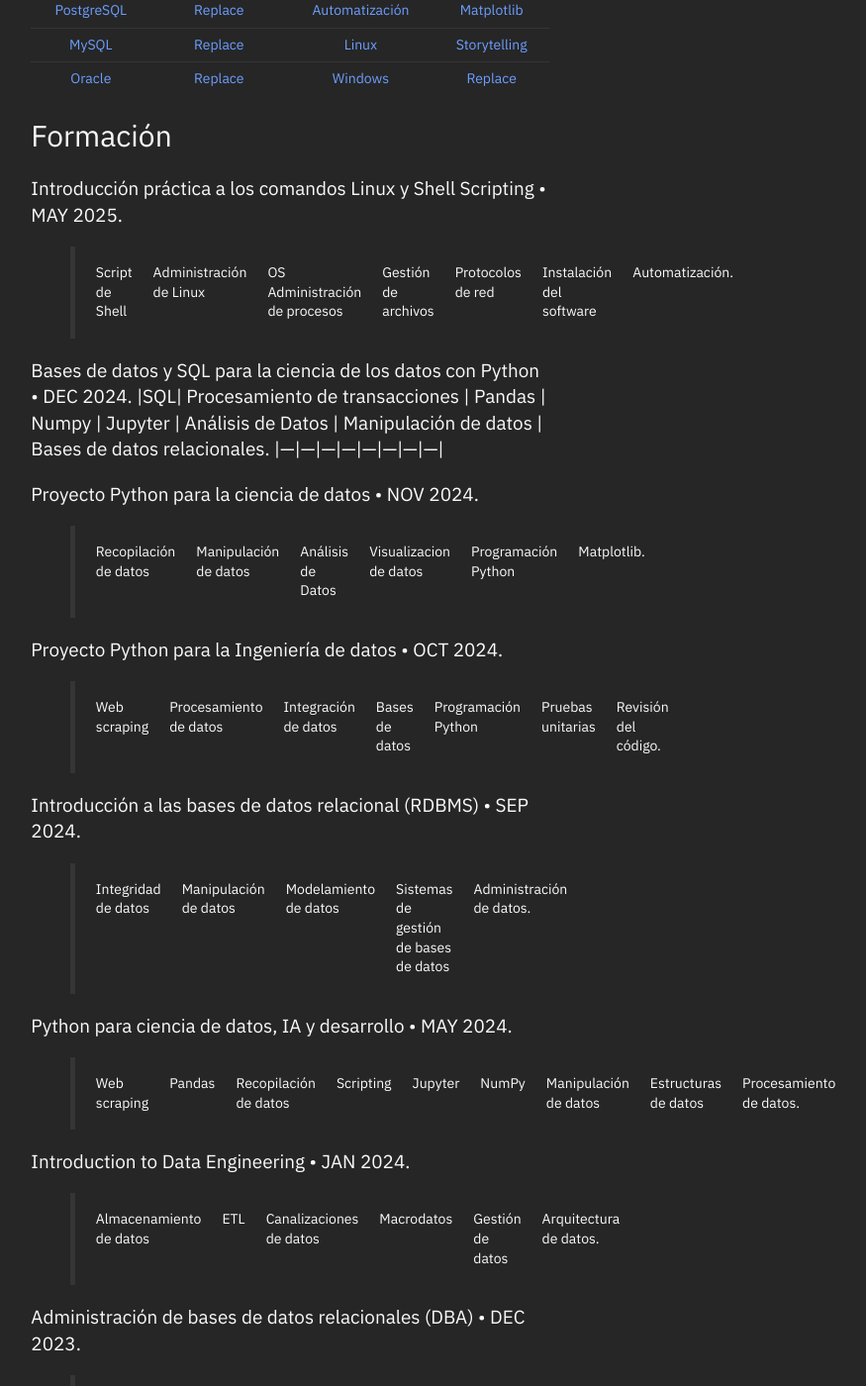
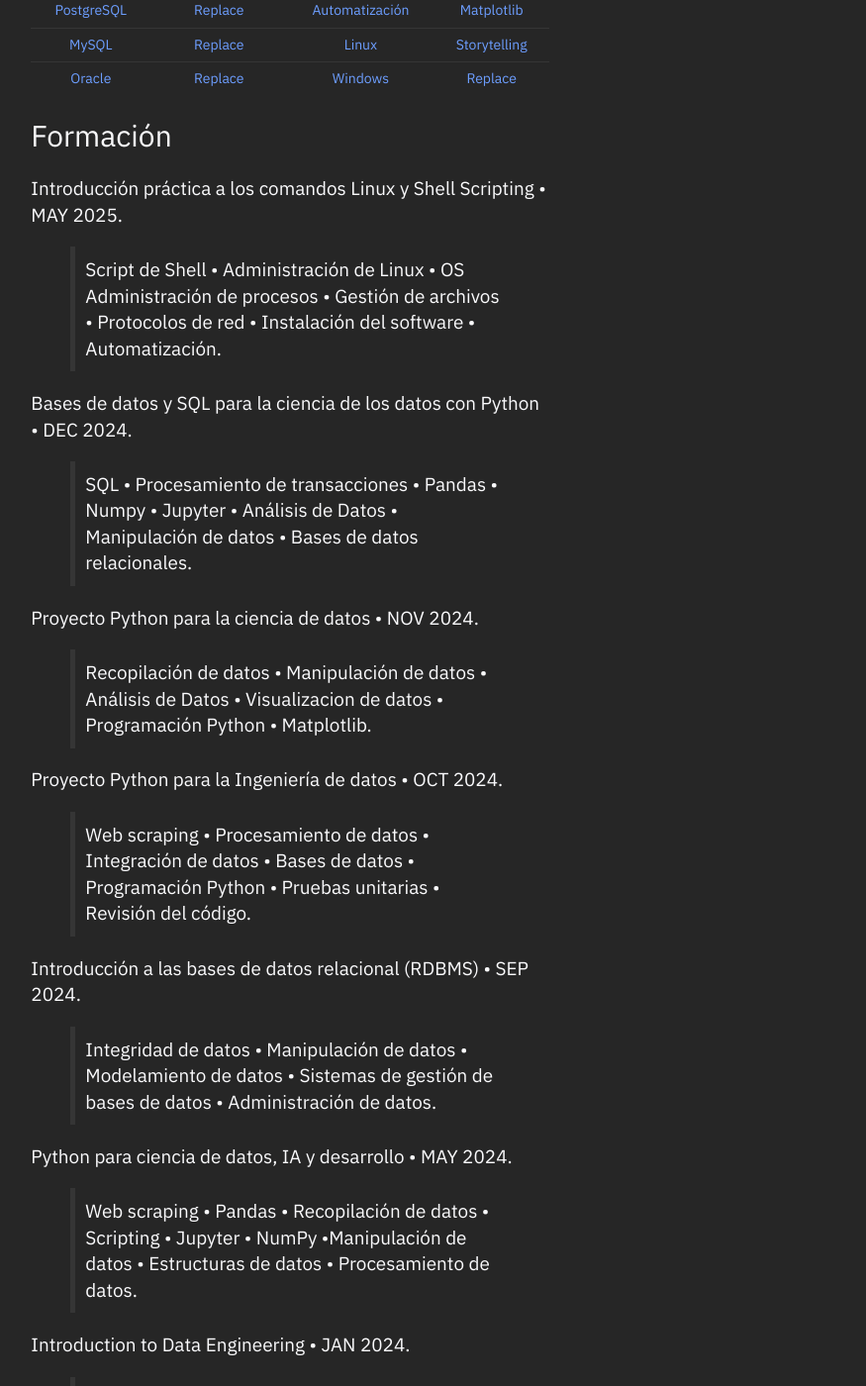
Before and after one commit to batistayureiba/batistayureiba.github.io, a Jekyll site: the page built from _posts/2025-05-24-about.md, in a window 1280 px wide and 1400 px high, scrolled down 2453 px. Shown: the whole window at 99% size, without its empty margins (347-1222 px from the left). Built offline with Jekyll 4.4.1, drawn with Linux system fonts in a browser that asks for light colours; some of the changed text lies outside the part shown.

Commit message:
Update 2025-05-24-about.md

```diff
--- a/_posts/2025-05-24-about.md
+++ b/_posts/2025-05-24-about.md
@@ -43,43 +43,42 @@ Esta labor, complementada por mi experiencia con diversos ERP, tecnologías e in
 ### Formación
 
 Introducción práctica a los comandos Linux y Shell Scripting • MAY 2025.
-> Script de Shell | Administración de Linux | OS Administración de procesos |  Gestión de archivos | Protocolos de red | Instalación del software | Automatización.
+> Script de Shell • Administración de Linux • OS Administración de procesos •  Gestión de archivos • Protocolos de red • Instalación del software • Automatización.
 
 Bases de datos y SQL para la ciencia de los datos con Python • DEC 2024.
-|SQL| Procesamiento de transacciones | Pandas | Numpy | Jupyter | Análisis de Datos | Manipulación de datos | Bases de datos relacionales.
-|---|---|---|---|---|---|---|---|
+> SQL • Procesamiento de transacciones • Pandas • Numpy • Jupyter • Análisis de Datos • Manipulación de datos • Bases de datos relacionales.
 
 
 Proyecto Python para la ciencia de datos • NOV 2024.
-> Recopilación de datos | Manipulación de datos | Análisis de Datos | Visualizacion de datos | Programación Python | Matplotlib.
+> Recopilación de datos • Manipulación de datos • Análisis de Datos • Visualizacion de datos • Programación Python • Matplotlib.
 
 Proyecto Python para la Ingeniería de datos • OCT 2024.
-> Web scraping | Procesamiento de datos | Integración de datos | Bases de datos | Programación Python | Pruebas unitarias | Revisión del código.
+> Web scraping • Procesamiento de datos • Integración de datos • Bases de datos • Programación Python • Pruebas unitarias • Revisión del código.
 
 Introducción a las bases de datos relacional (RDBMS) • SEP 2024.
-> Integridad de datos | Manipulación de datos | Modelamiento de datos | Sistemas de gestión de bases de datos | Administración de datos.
+> Integridad de datos • Manipulación de datos • Modelamiento de datos • Sistemas de gestión de bases de datos • Administración de datos.
 
 Python para ciencia de datos, IA y desarrollo • MAY 2024.
-> Web scraping | Pandas | Recopilación de datos | Scripting | Jupyter | NumPy |Manipulación de datos | Estructuras de datos | Procesamiento de datos.
+> Web scraping • Pandas • Recopilación de datos • Scripting • Jupyter • NumPy •Manipulación de datos • Estructuras de datos • Procesamiento de datos.
 
 Introduction to Data Engineering • JAN 2024.
-> Almacenamiento de datos | ETL | Canalizaciones de datos | Macrodatos | Gestión de datos | Arquitectura de datos.
+> Almacenamiento de datos • ETL • Canalizaciones de datos • Macrodatos • Gestión de datos • Arquitectura de datos.
 
 Administración de bases de datos relacionales (DBA) • DEC 2023.
-> Ajuste del rendimiento | Monitoreo del sistema | Diseño de bases de datos
-> Recuperación en caso de catástrofe | Arquitectura y administración de bases de datos | Control de acceso basado en roles (RBAC).
+> Ajuste del rendimiento • Monitoreo del sistema • Diseño de bases de datos
+> Recuperación en caso de catástrofe • Arquitectura y administración de bases de datos • Control de acceso basado en roles (RBAC).
 
 Datos y ciberseguridad • OCT 2023.
-> Inteligencia sobre amenazas cibernéticas | Gestión de incidentes | Detección de anomalías | Gestión de eventos e información de seguridad (SIEM) | Ataques cibernéticos.
+> Inteligencia sobre amenazas cibernéticas • Gestión de incidentes • Detección de anomalías • Gestión de eventos e información de seguridad (SIEM) • Ataques cibernéticos.
 
 Integilencia de Negocios e Indicadores de Gestión • FEB 2018.
-> Indicadores de Gestión | Excel
+> Indicadores de Gestión • Excel
 
 Ingenieria en Informática • FEB 2013.
-> Programaciión | Redes | Bases de Datos | Sistemas.
+> Programaciión • Redes • Bases de Datos • Sistemas.
 
 Técnico Superior Informática • FEB 2011.
-> Programaciión | Redes | Bases de Datos | Sistemas.
+> Programaciión • Redes • Bases de Datos • Sistemas.
 
 
 {:#interest}
```
